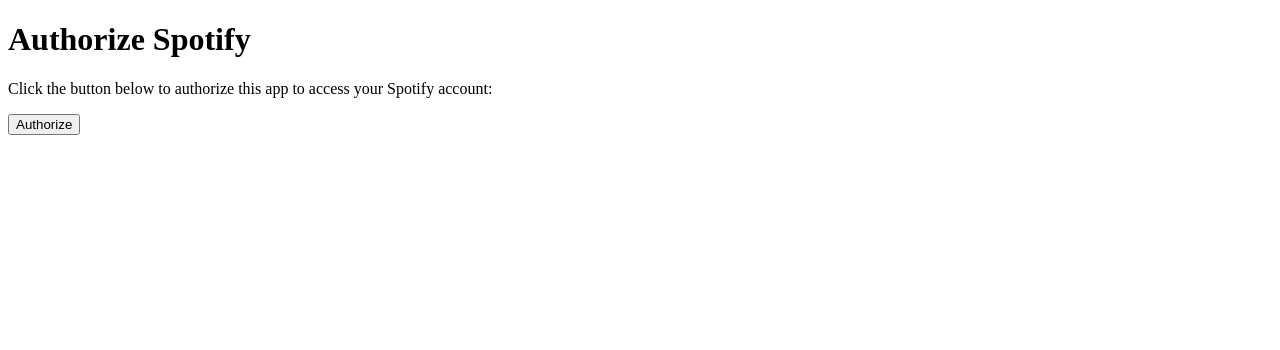
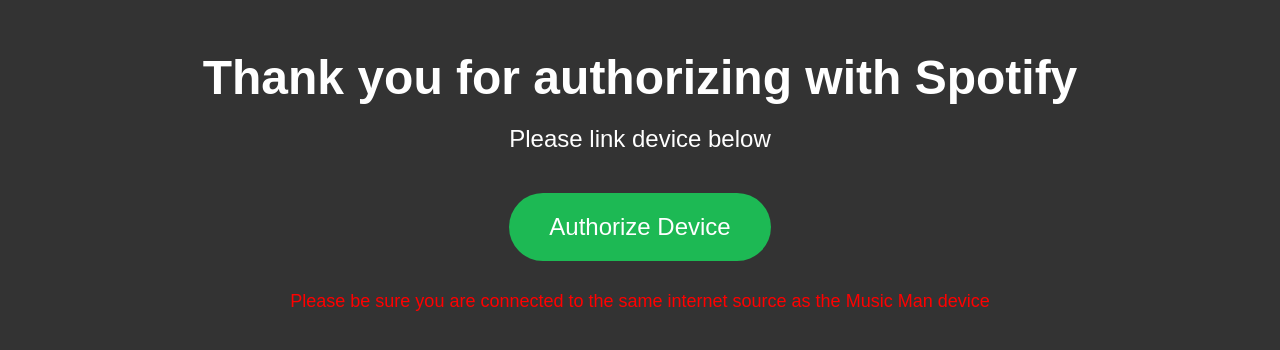
Before and after one commit to alexram77/MusicMan, a plain HTML site: page index.html in a window 1280 px wide. Drawn offline with Linux system fonts and the light colour scheme.

Commit message:
Update index.html

```diff
--- a/index.html
+++ b/index.html
@@ -1,20 +1,74 @@
 <!DOCTYPE html>
 <html>
 <head>
-    <title>Spotify Authorization</title>
+	<title>Authorization Code Sender</title>
+    <style>
+		body {
+			background-color: #333333;
+			color: white;
+			font-family: Arial, sans-serif;
+			text-align: center;
+			margin: 0;
+			padding: 0;
+		}
+		h1 {
+			font-size: 48px;
+			margin-top: 50px;
+			margin-bottom: 20px;
+		}
+		p {
+			font-size: 24px;
+			margin-top: 20px;
+			margin-bottom: 20px;
+		}
+		button {
+			background-color: #1DB954;
+			border: none;
+			color: white;
+			padding: 20px 40px;
+			text-align: center;
+			text-decoration: none;
+			display: inline-block;
+			font-size: 24px;
+			margin-top: 20px;
+			margin-bottom: 20px;
+			border-radius: 50px;
+			cursor: pointer;
+		}
+		.warning {
+			color: red;
+			font-size: 18px;
+			margin-top: 10px;
+		}
+	</style>
 </head>
 <body>
-    <h1>Authorize Spotify</h1>
-    <p>Click the button below to authorize this app to access your Spotify account:</p>
-    <button onclick="authorize()">Authorize</button>
-    <script>
-      function authorize() {
-        const clientId = 'YOUR_CLIENT_ID';
-        const redirectUri = 'http://localhost:8000/callback';
-        const scope = 'playlist-read-private';
-        const url = `https://accounts.spotify.com/authorize?client_id=${clientId}&response_type=code&redirect_uri=${encodeURIComponent(redirectUri)}&scope=${encodeURIComponent(scope)}`;
-        window.location.href = url;
+	<script type="text/javascript">
+		// Get the authorization code from the URL
+		//var authorizationCode = new URLSearchParams(window.location.search).get('code');
+        var authorizationCode = window.location.href;
+		// Send the authorization code to the Flask server
+		function sendAuthorizationCode() {
+			var ipAddress = prompt('Enter the IP address of the Flask server:');
+			if (ipAddress) {
+				var xhr = new XMLHttpRequest();
+				xhr.open('POST', 'https://' + ipAddress + ':5000/process_auth_code');
+				xhr.setRequestHeader('Content-Type', 'application/json');
+				xhr.onload = function() {
+					if (xhr.status === 200) {
+						console.log('Authorization code sent successfully!');
+						console.log('Authorization code:', authorizationCode);
+					} else {
+						console.log('Failed to send authorization code.');
+					}
+				};
+				xhr.send(JSON.stringify({authorization_code: authorizationCode}));
+			}
 		}
 	</script>
+	<h1>Thank you for authorizing with Spotify</h1>
+	<p>Please link device below</p>
+	<button onclick="sendAuthorizationCode()">Authorize Device</button>
+    <p class="warning">Please be sure you are connected to the same internet source as the Music Man device</p>
 </body>
 </html>
```
Lines whose indentation alone changed are shown as unchanged.
